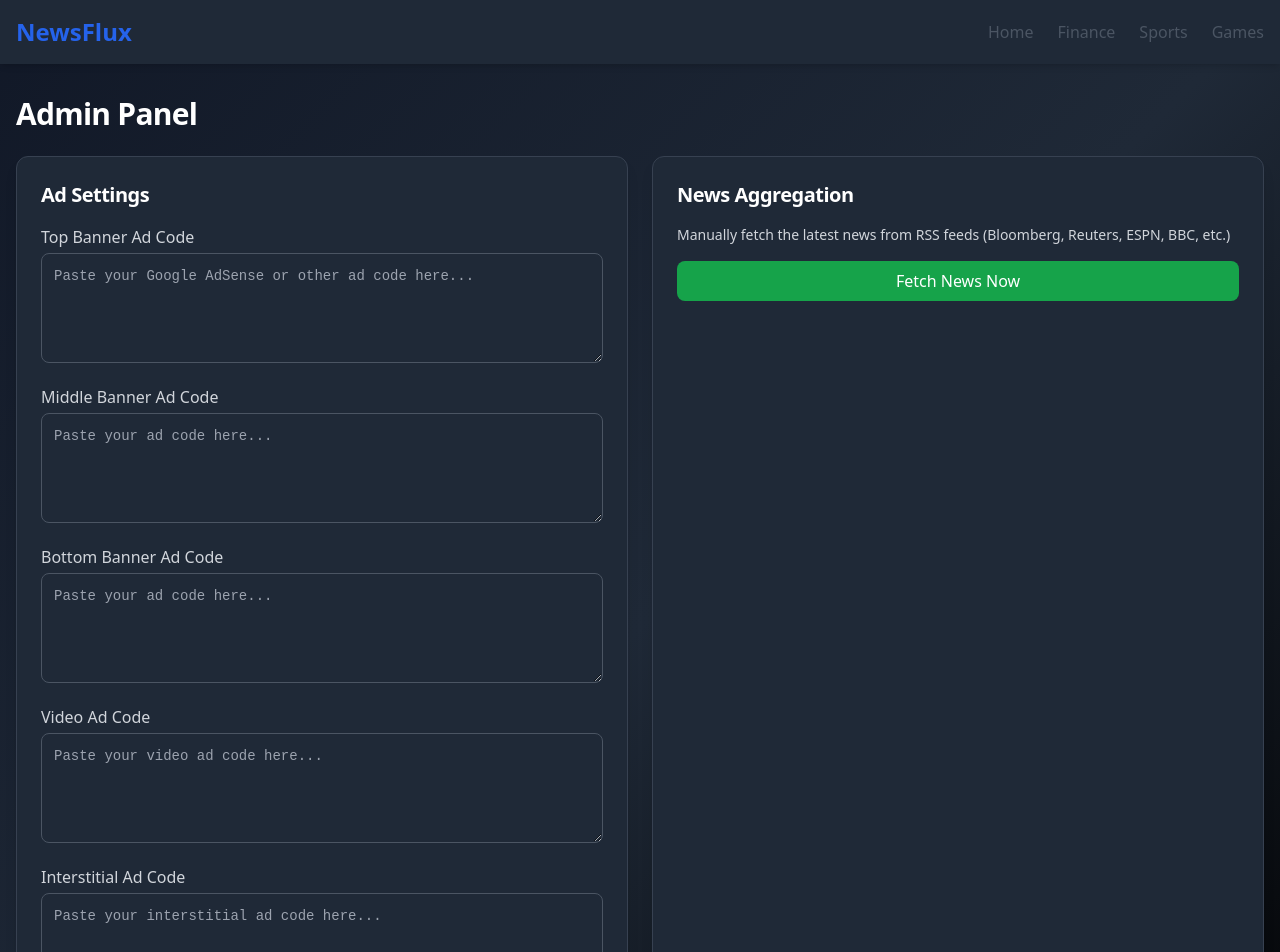
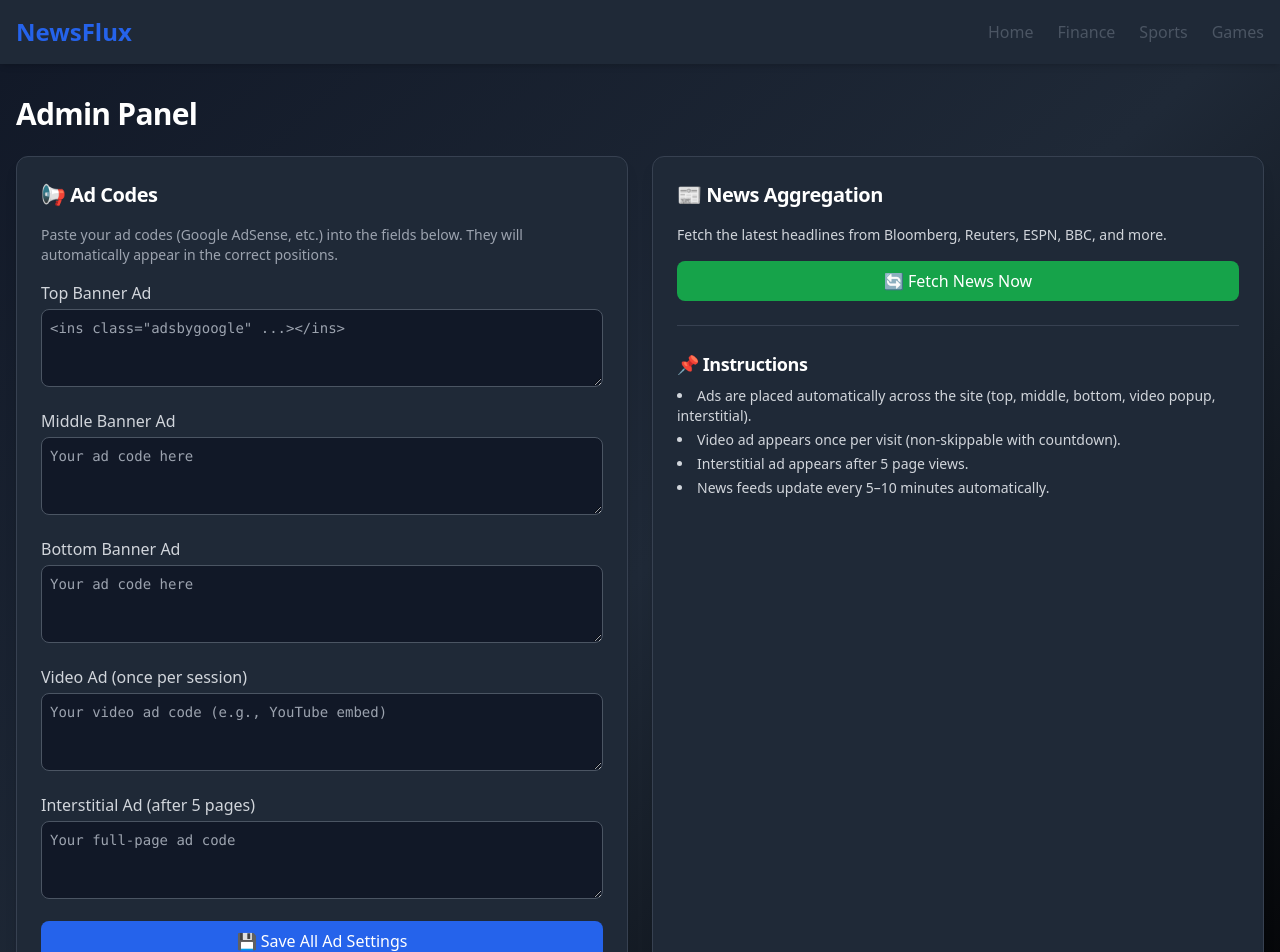
Before and after one commit to benlexlee/newsflux, a Next.js app: page /admin in a window 1280 px wide. Shown: the top 952 px of the page. Built offline with nearby package versions, Linux system fonts and the light colour scheme.

Commit message:
improve admin panel layout and styling

```diff
--- a/pages/admin/index.js
+++ b/pages/admin/index.js
@@ -32,10 +32,10 @@ export default function AdminPanel() {
     setLoading(true);
     try {
       await axios.post('/api/admin', ads);
-      setMessage('Ad settings saved successfully!');
+      setMessage('✅ Ad settings saved successfully!');
       setTimeout(() => setMessage(''), 3000);
     } catch (error) {
-      setMessage('Error saving ad settings');
+      setMessage('❌ Error saving ad settings');
     } finally {
       setLoading(false);
     }
@@ -44,10 +44,10 @@ export default function AdminPanel() {
   const handleTriggerNews = async () => {
     try {
       await axios.post('/api/news');
-      setMessage('News aggregation triggered!');
+      setMessage('📰 News aggregation triggered!');
       setTimeout(() => setMessage(''), 3000);
     } catch (error) {
-      setMessage('Error triggering news aggregation');
+      setMessage('❌ Error triggering news aggregation');
     }
   };
 
@@ -57,44 +57,55 @@ export default function AdminPanel() {
       <Header />
       <main className="container mx-auto px-4 py-8">
         <h1 className="text-3xl font-bold mb-6 text-white">Admin Panel</h1>
-        {message && <div className="mb-4 p-3 bg-green-800 text-green-200 rounded-lg">{message}</div>}
+        {message && <div className="mb-4 p-3 bg-gray-700 text-green-300 rounded-lg border border-green-500">{message}</div>}
 
         <div className="grid lg:grid-cols-2 gap-6">
+          {/* Ad Settings Card */}
           <div className="bg-gray-800 rounded-xl shadow-lg p-6 border border-gray-700">
-            <h2 className="text-xl font-bold mb-4 text-white">Ad Settings</h2>
+            <h2 className="text-xl font-bold mb-4 text-white">📢 Ad Codes</h2>
+            <p className="text-gray-400 text-sm mb-4">Paste your ad codes (Google AdSense, etc.) into the fields below. They will automatically appear in the correct positions.</p>
             <div className="space-y-4">
               <div>
-                <label>Top Banner Ad Code</label>
-                <textarea rows="4" value={ads.topBannerCode} onChange={(e) => setAds({...ads, topBannerCode: e.target.value})} placeholder="Paste your Google AdSense or other ad code here..." />
+                <label className="block text-gray-300 font-medium mb-1">Top Banner Ad</label>
+                <textarea rows="3" value={ads.topBannerCode} onChange={(e) => setAds({...ads, topBannerCode: e.target.value})} className="w-full bg-gray-900 text-white border border-gray-600 rounded-lg p-2 font-mono text-sm focus:outline-none focus:border-blue-500" placeholder='<ins class="adsbygoogle" ...></ins>' />
               </div>
               <div>
-                <label>Middle Banner Ad Code</label>
-                <textarea rows="4" value={ads.middleBannerCode} onChange={(e) => setAds({...ads, middleBannerCode: e.target.value})} placeholder="Paste your ad code here..." />
+                <label className="block text-gray-300 font-medium mb-1">Middle Banner Ad</label>
+                <textarea rows="3" value={ads.middleBannerCode} onChange={(e) => setAds({...ads, middleBannerCode: e.target.value})} className="w-full bg-gray-900 text-white border border-gray-600 rounded-lg p-2 font-mono text-sm" placeholder="Your ad code here" />
               </div>
               <div>
-                <label>Bottom Banner Ad Code</label>
-                <textarea rows="4" value={ads.bottomBannerCode} onChange={(e) => setAds({...ads, bottomBannerCode: e.target.value})} placeholder="Paste your ad code here..." />
+                <label className="block text-gray-300 font-medium mb-1">Bottom Banner Ad</label>
+                <textarea rows="3" value={ads.bottomBannerCode} onChange={(e) => setAds({...ads, bottomBannerCode: e.target.value})} className="w-full bg-gray-900 text-white border border-gray-600 rounded-lg p-2 font-mono text-sm" placeholder="Your ad code here" />
               </div>
               <div>
-                <label>Video Ad Code</label>
-                <textarea rows="4" value={ads.videoAdCode} onChange={(e) => setAds({...ads, videoAdCode: e.target.value})} placeholder="Paste your video ad code here..." />
+                <label className="block text-gray-300 font-medium mb-1">Video Ad (once per session)</label>
+                <textarea rows="3" value={ads.videoAdCode} onChange={(e) => setAds({...ads, videoAdCode: e.target.value})} className="w-full bg-gray-900 text-white border border-gray-600 rounded-lg p-2 font-mono text-sm" placeholder="Your video ad code (e.g., YouTube embed)" />
               </div>
               <div>
-                <label>Interstitial Ad Code</label>
-                <textarea rows="4" value={ads.interstitialAdCode} onChange={(e) => setAds({...ads, interstitialAdCode: e.target.value})} placeholder="Paste your interstitial ad code here..." />
+                <label className="block text-gray-300 font-medium mb-1">Interstitial Ad (after 5 pages)</label>
+                <textarea rows="3" value={ads.interstitialAdCode} onChange={(e) => setAds({...ads, interstitialAdCode: e.target.value})} className="w-full bg-gray-900 text-white border border-gray-600 rounded-lg p-2 font-mono text-sm" placeholder="Your full-page ad code" />
               </div>
-              <button onClick={handleSave} disabled={loading} className="w-full bg-blue-600 text-white py-2 rounded-lg hover:bg-blue-700 disabled:opacity-50">
-                {loading ? 'Saving...' : 'Save Ad Settings'}
+              <button onClick={handleSave} disabled={loading} className="w-full bg-blue-600 text-white py-2 rounded-lg hover:bg-blue-700 transition disabled:opacity-50">
+                {loading ? 'Saving...' : '💾 Save All Ad Settings'}
               </button>
             </div>
           </div>
 
+          {/* News & Actions Card */}
           <div className="bg-gray-800 rounded-xl shadow-lg p-6 border border-gray-700">
-            <h2 className="text-xl font-bold mb-4 text-white">News Aggregation</h2>
-            <p className="text-gray-300 text-sm mb-4">Manually fetch the latest news from RSS feeds (Bloomberg, Reuters, ESPN, BBC, etc.)</p>
-            <button onClick={handleTriggerNews} className="w-full bg-green-600 text-white py-2 rounded-lg hover:bg-green-700">
-              Fetch News Now
+            <h2 className="text-xl font-bold mb-4 text-white">📰 News Aggregation</h2>
+            <p className="text-gray-300 text-sm mb-4">Fetch the latest headlines from Bloomberg, Reuters, ESPN, BBC, and more.</p>
+            <button onClick={handleTriggerNews} className="w-full bg-green-600 text-white py-2 rounded-lg hover:bg-green-700 transition">
+              🔄 Fetch News Now
             </button>
+            <hr className="my-6 border-gray-700" />
+            <h3 className="text-lg font-semibold mb-2 text-white">📌 Instructions</h3>
+            <ul className="text-gray-300 text-sm space-y-1 list-disc list-inside">
+              <li>Ads are placed automatically across the site (top, middle, bottom, video popup, interstitial).</li>
+              <li>Video ad appears once per visit (non‑skippable with countdown).</li>
+              <li>Interstitial ad appears after 5 page views.</li>
+              <li>News feeds update every 5–10 minutes automatically.</li>
+            </ul>
           </div>
         </div>
       </main>
```
